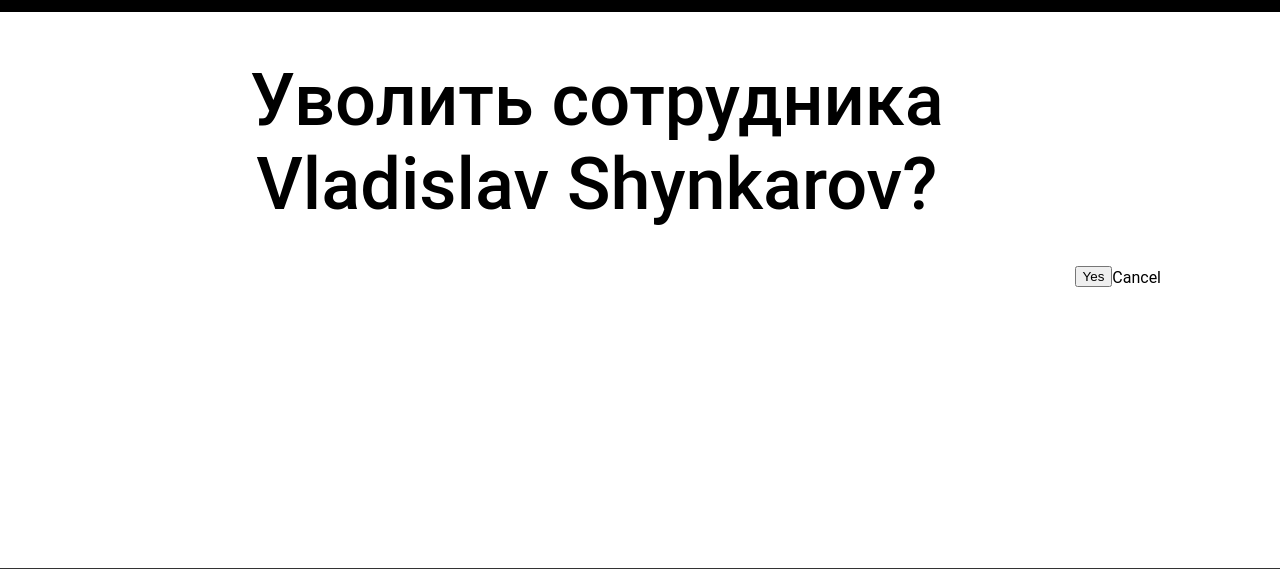
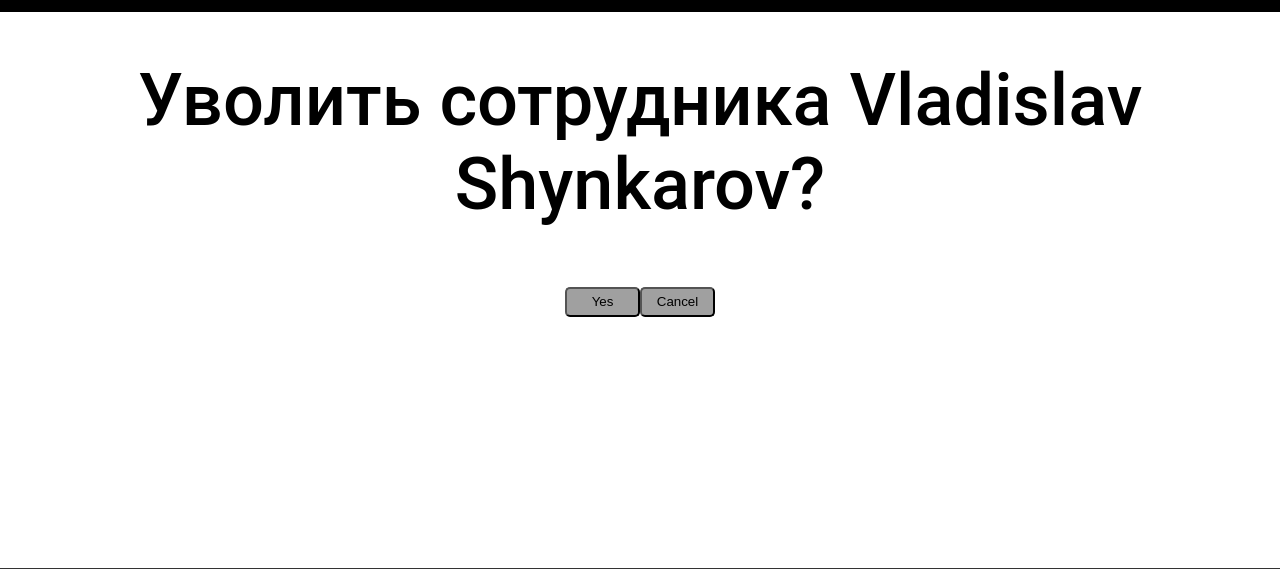
Before and after one commit to RoyalSam12/MyPetProjectForResume, a Django app: page /staff/66/dismiss in a window 1280 px wide. Shown: the part 56-625 px from the top of the page. Run offline with Django 3.2, Linux system fonts and the light colour scheme; data comes from the database, SQL or seed files in the repository; both versions use the stored data as it was after the commit.

Commit message:
release v2

```diff
--- a/staff/static/staff/dismiss.css
+++ b/staff/static/staff/dismiss.css
@@ -128,9 +128,24 @@ body {
 }
 .dismiss {
     padding: 55px 5%;
+
 }
-.dismiss__employee {
+.confirm__not {
     display: flex;
-    align-items: flex-end;
     justify-content: center;
+    align-content: center;
 }
+
+.button__save {
+    color: #000000;
+    background-color: #a0a0a0;
+    border-radius: 5px;
+    justify-items: center;
+    width: 75px;
+    height: 30px;
+    transition: background-color 0.3s ease-in;
+
+}
+.button__save:hover {
+    background-color: #b0b0b0;
+}
--- a/staff/templates/staff/dismiss.html
+++ b/staff/templates/staff/dismiss.html
@@ -15,11 +15,20 @@
         <div class="container">
             <div class="dismiss__employee">
                 <h1 class="h1">Уволить сотрудника {{ employee.first_name }} {{ employee.last_name }}?</h1>
-                <form action="" method="post"> {% csrf_token %}
-                        <input type="submit" value="Yes">
+                <div class="confirm__not">
+                    <form action="" method="post"> {% csrf_token %}
+                        <input type="submit" value="Yes" class="button__save">
                     </form>
-                <a href="url {% url 'mpage:staff:index' %}" class="a__main">Cancel</a>
+                    <form action="{% url 'mpage:staff:index' %}">
+                        <input type="submit" value="Cancel" class="button__save">
+                        </form>
+                </div>
             </div>
+        </div>
+    </section>
+    <section class="confirm">
+        <div class="container">
+
         </div>
     </section>
 </main>
```
Also changed, not shown: db.sqlite3.
